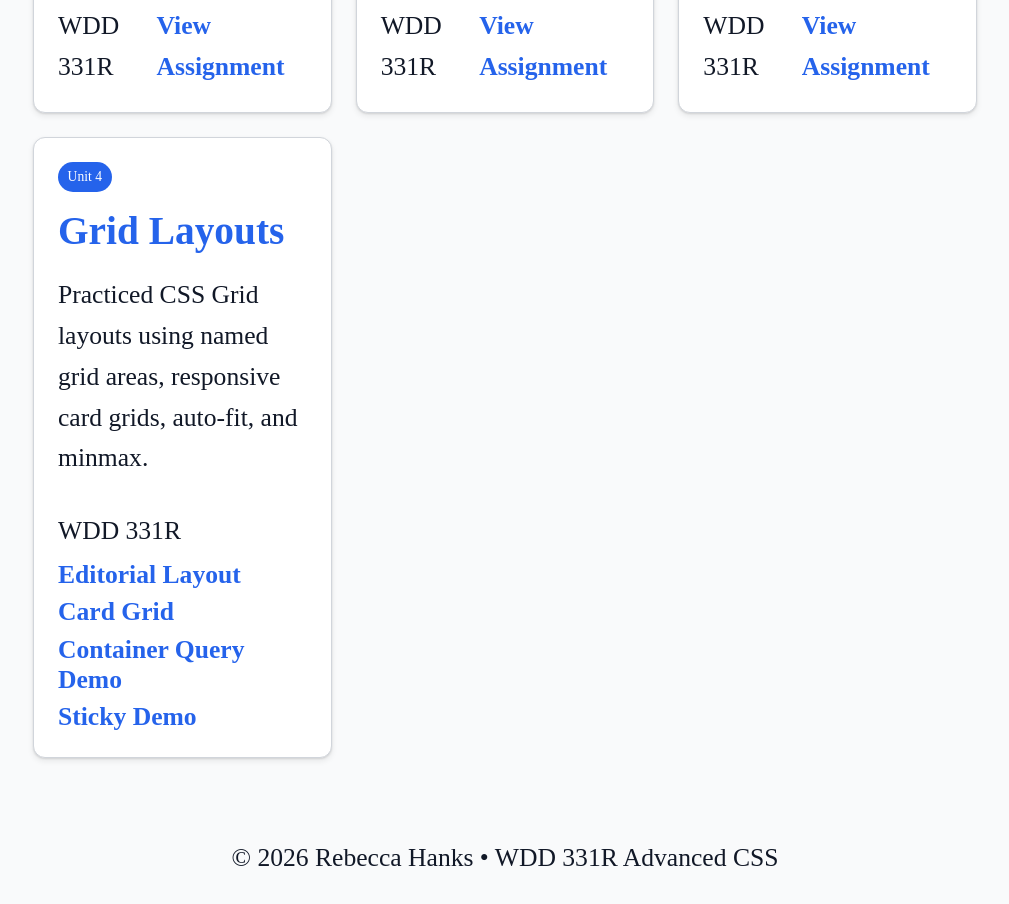
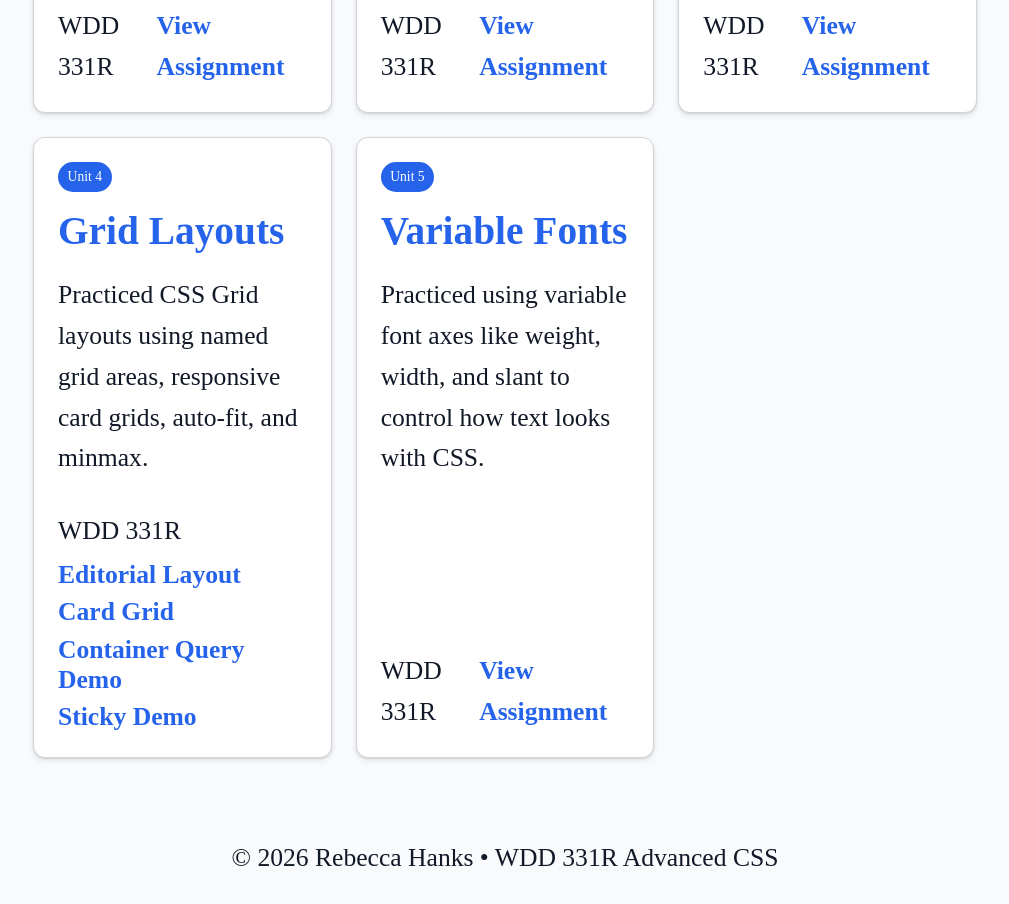
Before and after one commit to RebeccaHanks/WDD-331R---CSS, a website: page index.html in a window 1280 px wide. Shown: the part 860-1764 px from the top of the page, without its empty margins (135-1144 px from the left). Drawn offline with Linux system fonts and the light colour scheme.

Commit message:
adding unit-5 to homepage

```diff
--- a/index.html
+++ b/index.html
@@ -37,6 +37,11 @@
         <li>
             <a href="unit-4/grid-layouts/editorial.html">
                 Unit 4
+            </a>
+        </li>
+        <li>
+            <a href="unit-5/resume.html">
+                Unit 5
             </a>
         </li>
     </ul>
@@ -244,6 +249,29 @@
                     </div>
 
                 </article>
+                <article class="card">
+
+                    <div class="card-tag">
+                        Unit 5
+                    </div>
+
+                    <h3>Variable Fonts</h3>
+
+                    <p>
+                        Practiced using variable font axes like weight, width, and slant to control how text looks with CSS.
+                    </p>
+
+                    <div class="card-footer">
+
+                        <span>WDD 331R</span>
+
+                        <a href="unit-5/resume.html">
+                            View Assignment
+                        </a>
+
+                    </div>
+
+                </article>
 
             </div>
 
```
Also changed, not shown: dist/styles.css.
